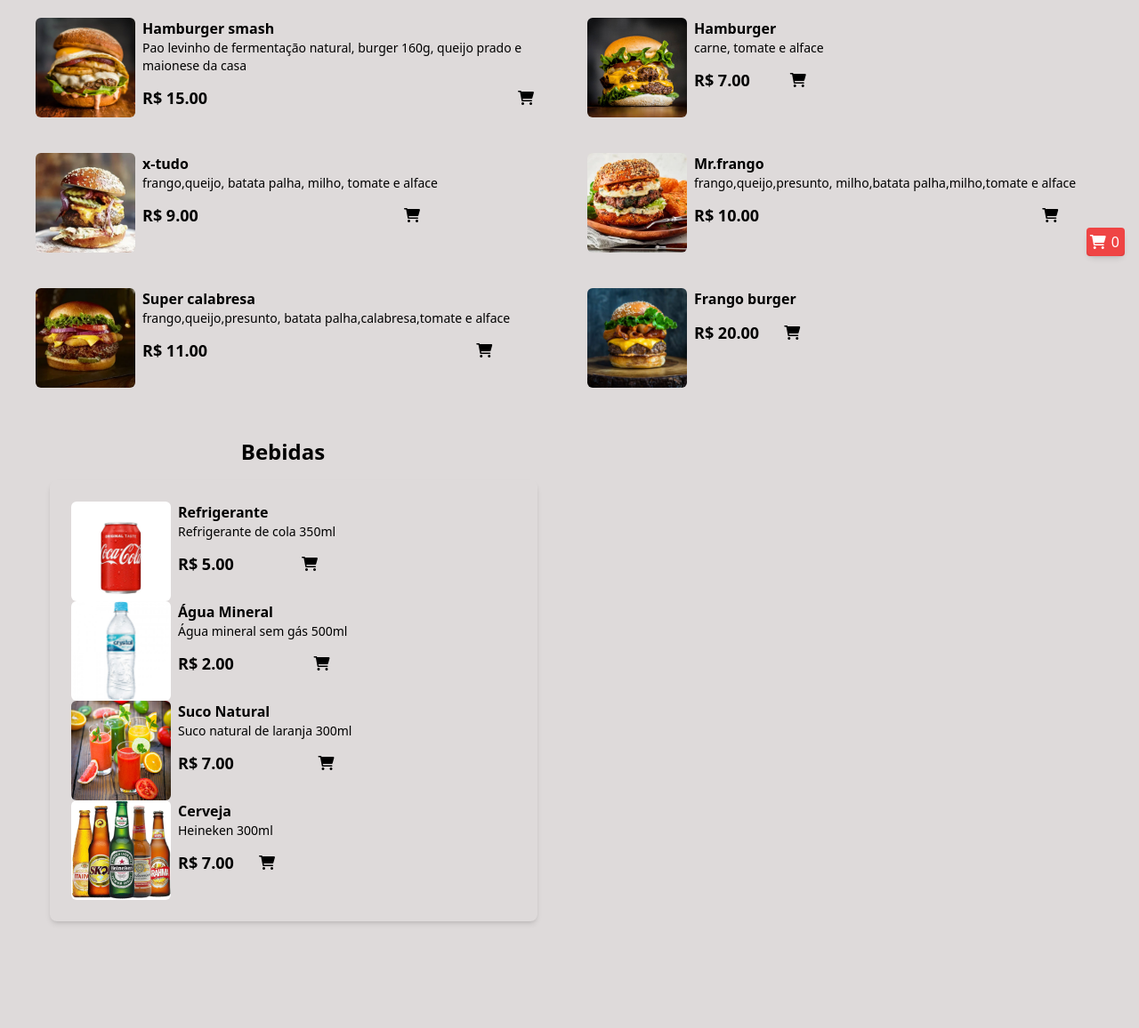
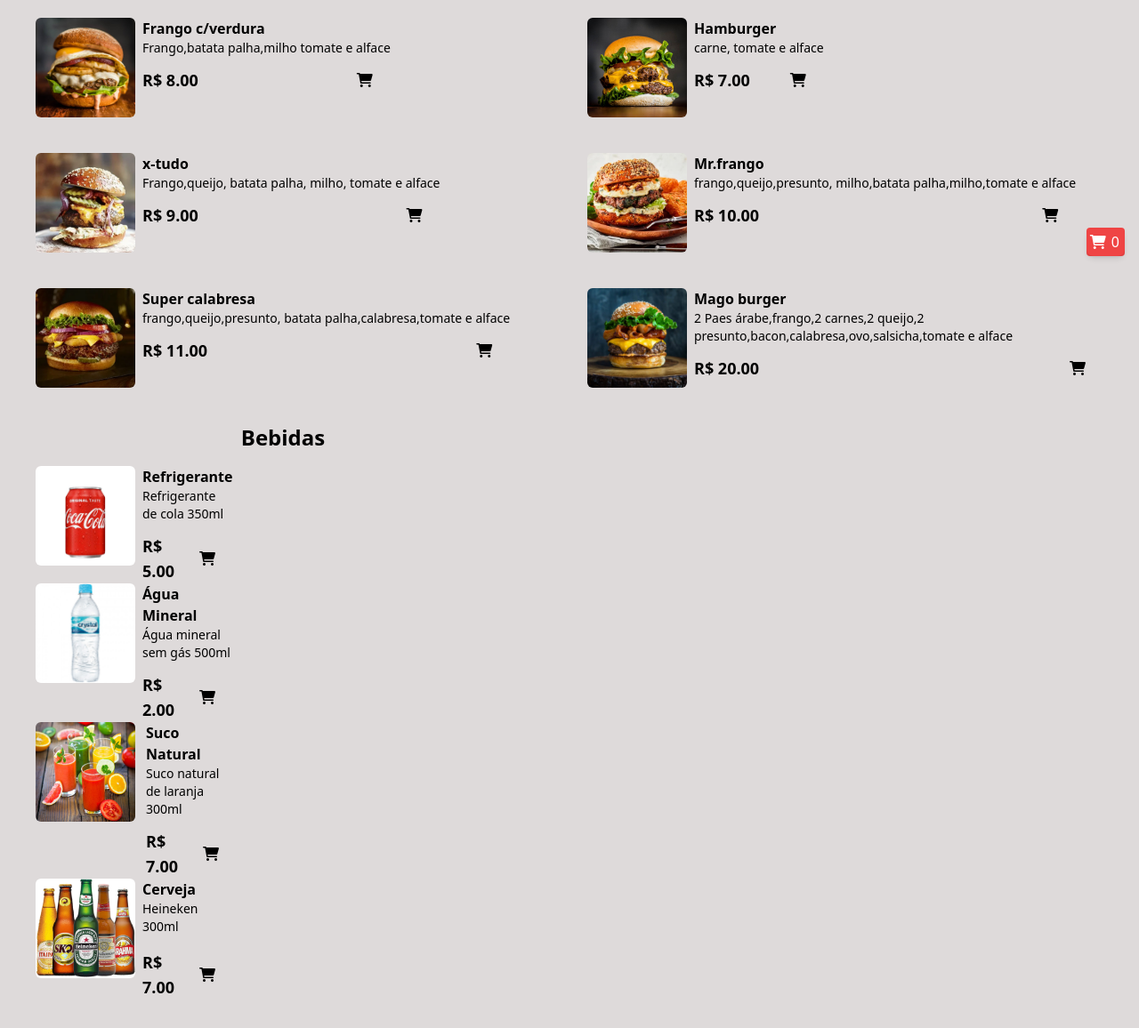
Before and after one commit to Ronald-silva/App-mago-burguer, a website: page index.html in a window 1280 px wide. Shown: the part 496-1652 px from the top of the page at 89% size. Before the commit the page ends 1628 px from the top, so only its background shows below. Drawn offline with Linux system fonts and the light colour scheme.

Commit message:
background-header

```diff
--- a/index.html
+++ b/index.html
@@ -10,7 +10,7 @@
 
 </head>
 <body>
-    <header class="w-full h-[420px] bg-zinc-900 bg-home bg-cover bg-center">
+    <header class="w-full h-[420px] bg-home bg-cover bg-center">
         <div class="w-full h-full flex flex-col justify-center items-center">
             <img id="logo" src="img/logo mago burguer.png" alt="logo mago burguer" class="w-32 h-32 rounded-full shadow-lg hover:scale-110 duration-200 mt-5">
             <span class="text-white px-4 font-medium bg-zinc-900 rounded-lg">Rua: Estrada do pici, 474 - Jóquei Clube</span>
@@ -27,11 +27,11 @@
             <div class="flex gap-2">
                 <img src="img/1.jpg" alt="sanduíche" class="w-28 h-28 rounded-md hover:scale-110 hover:-rotate-2 duration-300">
                 <div>
-                    <p class="font-bold">Hamburger smash</p>
-                    <p class="text-sm">Pao levinho de fermentação natural, burger 160g, queijo prado e maionese da casa</p>
+                    <p class="font-bold">Frango c/verdura</p>
+                    <p class="text-sm">Frango,batata palha,milho tomate e alface</p>
                     <div class="flex items-center gap-2 justify-between mt-3">
-                        <p class="font-bold text-lg">R$ 15.00</p>
-                        <button class="bg-grey-900 px-5 rounded add-to-cart-btn" data-name="Hamburger Smash" data-price="15.00">
+                        <p class="font-bold text-lg">R$ 8.00</p>
+                        <button class="bg-grey-900 px-5 rounded add-to-cart-btn" data-name="Frango c/verdura" data-price="8.00">
                             <i class="fa-solid fa-cart-shopping"></i>
                         </button>
                     </div>
@@ -57,7 +57,7 @@
                 <img src="img/3.webp" alt="sanduíche" class="w-28 h-28 rounded-md hover:scale-110 hover:-rotate-2 duration-300">
                 <div>
                     <p class="font-bold">x-tudo</p>
-                    <p class="text-sm">frango,queijo, batata palha, milho, tomate e alface</p>
+                    <p class="text-sm">Frango,queijo, batata palha, milho, tomate e alface</p>
                     <div class="flex items-center gap-2 justify-between mt-3">
                         <p class="font-bold text-lg">R$ 9.00</p>
                         <button class="bg-grey-900 px-5 rounded add-to-cart-btn" data-name="x-tudo" data-price="9.00">
@@ -98,8 +98,8 @@
             <div class="flex gap-2">
                 <img src="img/6.webp" alt="sanduíche" class="w-28 h-28 rounded-md hover:scale-110 hover:-rotate-2 duration-300">
                 <div>
-                    <p class="font-bold">Frango burger</p>
-                    <p class="text-sm"></p>
+                    <p class="font-bold">Mago burger</p>
+                    <p class="text-sm">2 Paes árabe,frango,2 carnes,2 queijo,2 presunto,bacon,calabresa,ovo,salsicha,tomate e alface</p>
                     <div class="flex items-center gap-2 justify-between mt-3">
                         <p class="font-bold text-lg">R$ 20.00</p>
                         <button class="bg-grey-900 px-5 rounded add-to-cart-btn" data-name="Frango burger" data-price="20.00">
@@ -108,16 +108,13 @@
                     </div>
                 </div>
             </div>
-            <div class="container mx-auto p-4 ">
+            <div class=" ">
                 <div class="flex justify-center items-center mb-4">
                     <h1 id="bebidas" class="items-center text-2xl font-bold text-center">Bebidas</h1>
                     <span id="date-span" class="px-3 py-1 rounded-lg text-white font-bold"></span>
                 </div>
 
-
-
-
-                <div class="bg-grey rounded-lg shadow-md p-6 ">
+                <div class="grid grid-cols-1 md:grid-cols-4 gap-4">
                     <div class="">
                         <div class="flex gap-2">
                             <img src="img/coca-cola.webp" alt="bebida" class="w-28 h-28 rounded-md hover:scale-110 hover:-rotate-2 duration-300">
@@ -147,7 +144,7 @@
                             </div>
                         </div>
 
-                        <div class="flex gap-2">
+                        <div class="flex gap-3">
                             <img src="img/sucos.jpg" alt="bebida" class="w-28 h-28 rounded-md hover:scale-110 hover:-rotate-2 duration-300">
                             <div>
                                 <p class="font-bold">Suco Natural</p>
@@ -166,7 +163,7 @@
                             <div>
                                 <p class="font-bold">Cerveja</p>
                                 <p class="text-sm">Heineken 300ml</p>
-                                <div class="flex items-center gap-2 justify-between mt-3">
+                                <div class="flex items-center gap-2 justify-between mt-4">
                                     <p class="font-bold text-lg">R$ 7.00</p>
                                     <button class="bg-grey-900 px-5 rounded add-to-cart-btn" data-name="cerveja" data-price="7.00">
                                         <i class="fa-solid fa-cart-shopping"></i>
```
Also changed, not shown: style/output.css.
